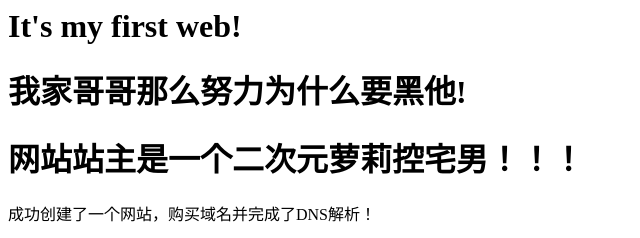
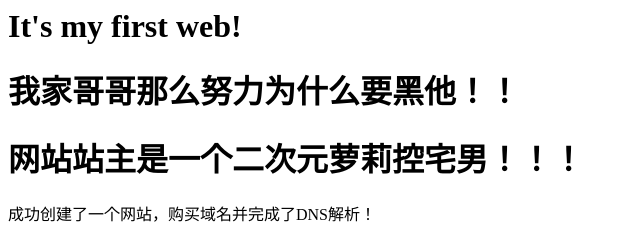
Before and after one commit to Rickydoc/rickydoc.github.io, a plain HTML site: page docs/index.html in a window 1280 px wide. Shown: the top 238 px of the page, 0-640 px from the left. Drawn offline with Linux system fonts and the light colour scheme.

Commit message:
Update index.html
Signed-off-by: Rickydoc <153089431+Rickydoc@users.noreply.github.com>

```diff
--- a/docs/index.html
+++ b/docs/index.html
@@ -1,12 +1,12 @@
 <html>
   <head>
     <title>没啥用的抽象网站</title>
-    <link rel="icon" type="image/x-icon" href="favicon.ico" />
+    <link rel="icon" type="image/x-icon" href="/favicon.ico" />
   </head>
   <body>
     <main>
       <h1>It's my first web!</h1>
-      <h1>我家哥哥那么努力为什么要黑他!</h1>
+      <h1>我家哥哥那么努力为什么要黑他！！</h1>
       <h1>网站站主是一个二次元萝莉控宅男！！！</h1>
       <p>成功创建了一个网站，购买域名并完成了DNS解析！</p>
       <p>加油，鸡你太美！！！</p>
```
